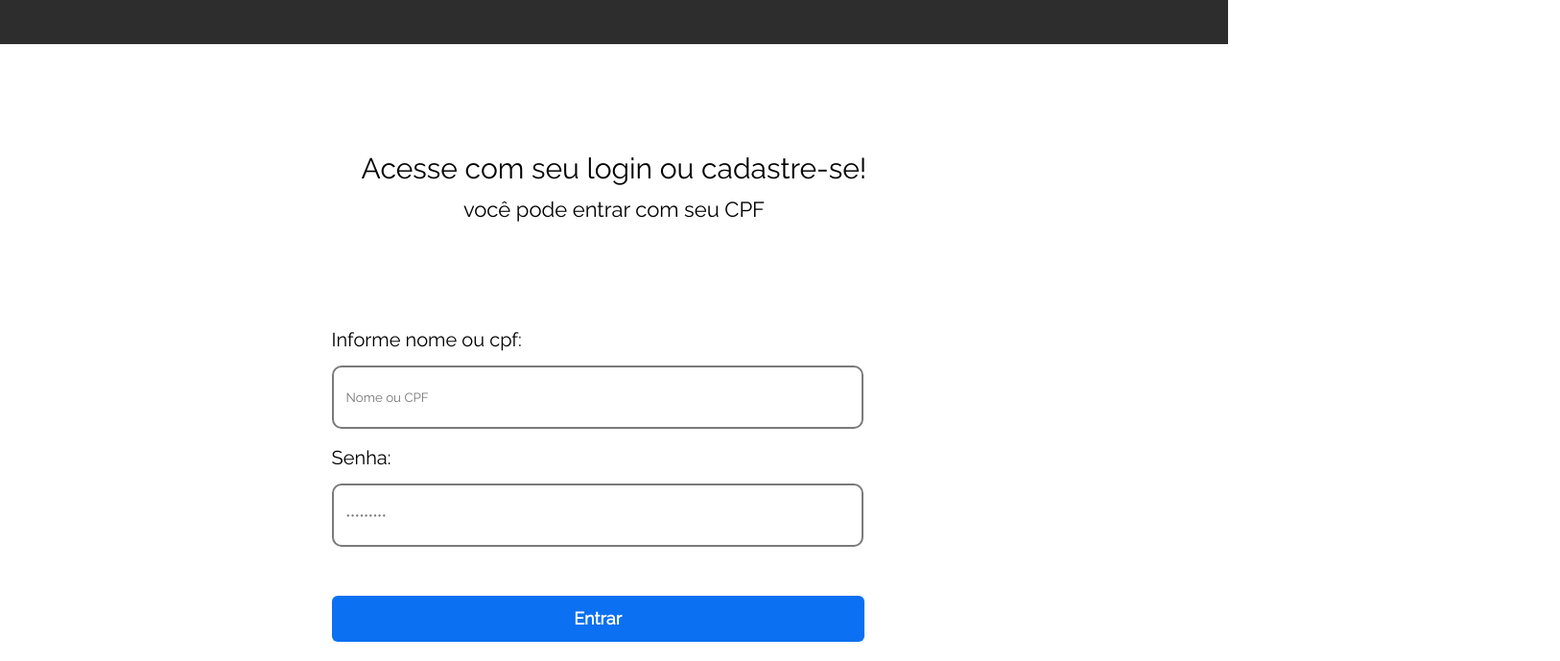
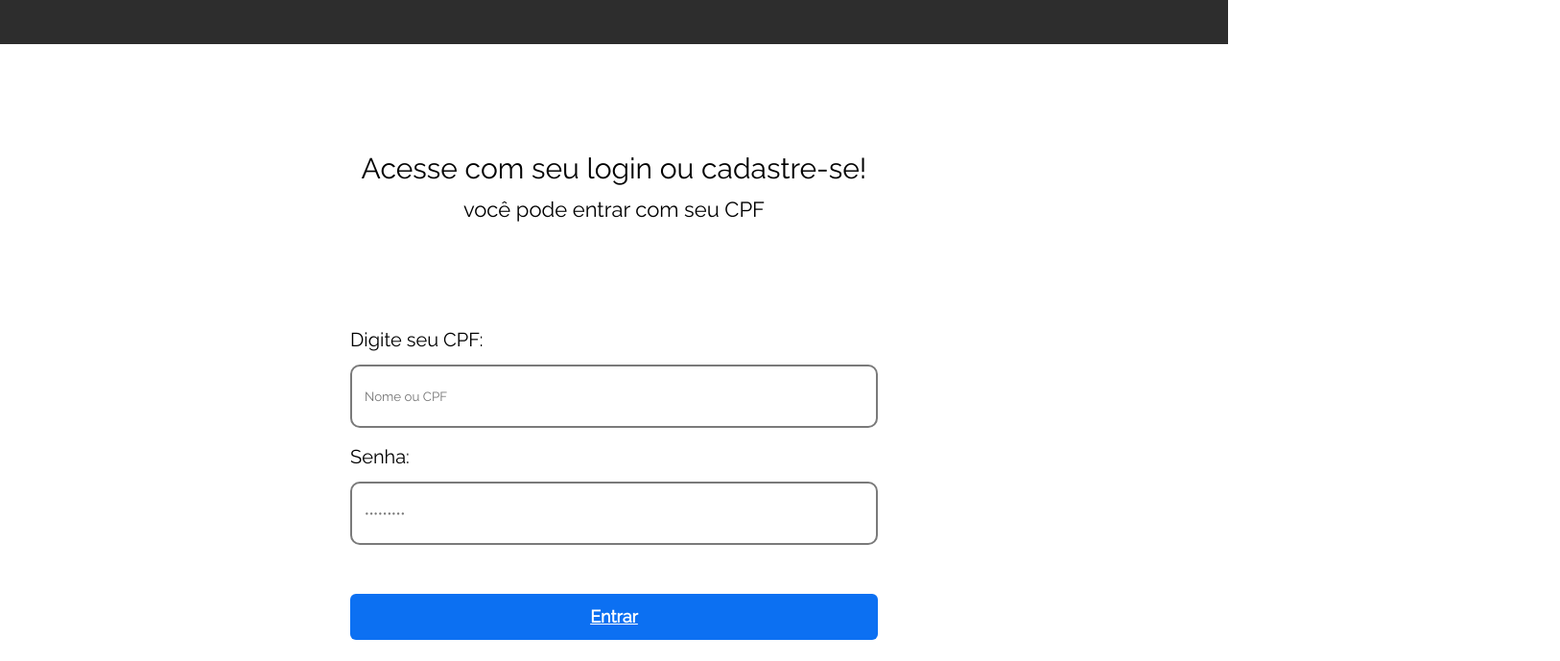
Before and after one commit to G01-TECH-Ecommerce-Project/dnc-ecommerce-project, a React (Vite) app: page / in a window 1280 px wide. Shown: the part 111-800 px from the top of the page at 96% size, 1626 px wide, since content can reach past the window. Built offline with nearby package versions, Linux system fonts and the light colour scheme.

Commit message:
fix: arrumado layout login e link do botão

```diff
--- a/src/pages/Login/Login.jsx
+++ b/src/pages/Login/Login.jsx
@@ -8,9 +8,8 @@ const Login = () => {
         event.preventDefault();
 
         const form = event.target;
-
-        const inputs = form.querySelectorAll("input");
-
+        const inputs = Array.from(document.querySelectorAll("input"));
+        const error = document.querySelector('.form__error--all');
         let camposVazios = true;
 
         inputs.forEach(input => {
@@ -25,14 +24,14 @@ const Login = () => {
             } else {
                 input.style.border = "2px solid black"
                 const span = input.nextSibling;
-
                 span.style.opacity = "0";
             }
         });
 
-        const error = form.querySelector('.form__error--all');
+        console.log(camposVazios);
         if (camposVazios) {
-            <Link to={'/home'}></Link>
+            error.innerHTML = 'Sucesso!'
+            error.style.color = 'green';
         } else {
             error.style.opacity = '1';
         }
@@ -47,18 +46,20 @@ const Login = () => {
                 <h2>você pode entrar com seu CPF</h2>
             </section>
             <form onSubmit={checkForm} className="form" id="form">
-                <label htmlFor="name" className='form__label'>Informe nome ou cpf:</label>
-
-                <input className='form__input' type="text" id="name" name="name" placeholder="Nome ou CPF" autoComplete="off" />
-                <span className='form__error'>*Campo obrigatório*</span>
-
-                <label htmlFor="password" className='form__label'>Senha:</label>
-
-                <input className='form__input' type="password" id="password" name="password" placeholder="•••••••••" autoComplete="off" />
-                <span className='form__error'>*Campo obrigatório*</span>
-
-                <button type="submit" value="Cadastrar" className='form__submit'>Entrar</button>
+                <div className="form__field">
+                    <label htmlFor="name" className='form__label'>Digite seu CPF:</label>
+                    <input className='form__input' type="text" id="name" name="name" placeholder="Nome ou CPF" autoComplete="off" />
+                    <span className='form__error'>*Campo obrigatório*</span>
+                </div>
+                <div className="form__field">
+                    <label htmlFor="password" className='form__label'>Senha:</label>
+                    <input className='form__input' type="password" id="password" name="password" placeholder="•••••••••" autoComplete="off" />
+                    <span className='form__error'>*Campo obrigatório*</span>
+                </div>
+                <div className="form__field">
+                <button type="submit" value="Cadastrar" className='form__submit'><Link to='/home'>Entrar</Link></button>
                 <span className='form__error form__error--all'>*Preenche todos os campos*</span>
+                </div>
             </form>
         </>
     )
--- a/src/pages/Login/index.scss
+++ b/src/pages/Login/index.scss
@@ -27,14 +27,18 @@
 
 .form {
     width: 100%;
-
     display: flex;
     flex-direction: column;
-    padding-left: 27%;
+    align-items: center;
+
+    &__field{
+        display: flex;
+        flex-direction: column;
+
+    }
 
     &__label {
-        margin-bottom: 15px;
-
+        margin-bottom: 0.7em;
         font-style: normal;
         font-weight: 400;
         font-size: 20px;
@@ -43,7 +47,6 @@
     }
 
     &__input {
-        width: 524px;
         height: 40px;
         padding: 11px 13px;
         background: $white;
@@ -69,7 +72,6 @@
     &__submit {
         cursor: pointer;
 
-        width: 555px;
         height: 48px;
         margin-top: 2rem;
         padding: 20px 36px;
@@ -87,6 +89,10 @@
         display: flex;
         justify-content: center;
         align-items: center;
+
+        a{
+            color: $white;
+        }
     }
 
     &__submit:hover {
```
